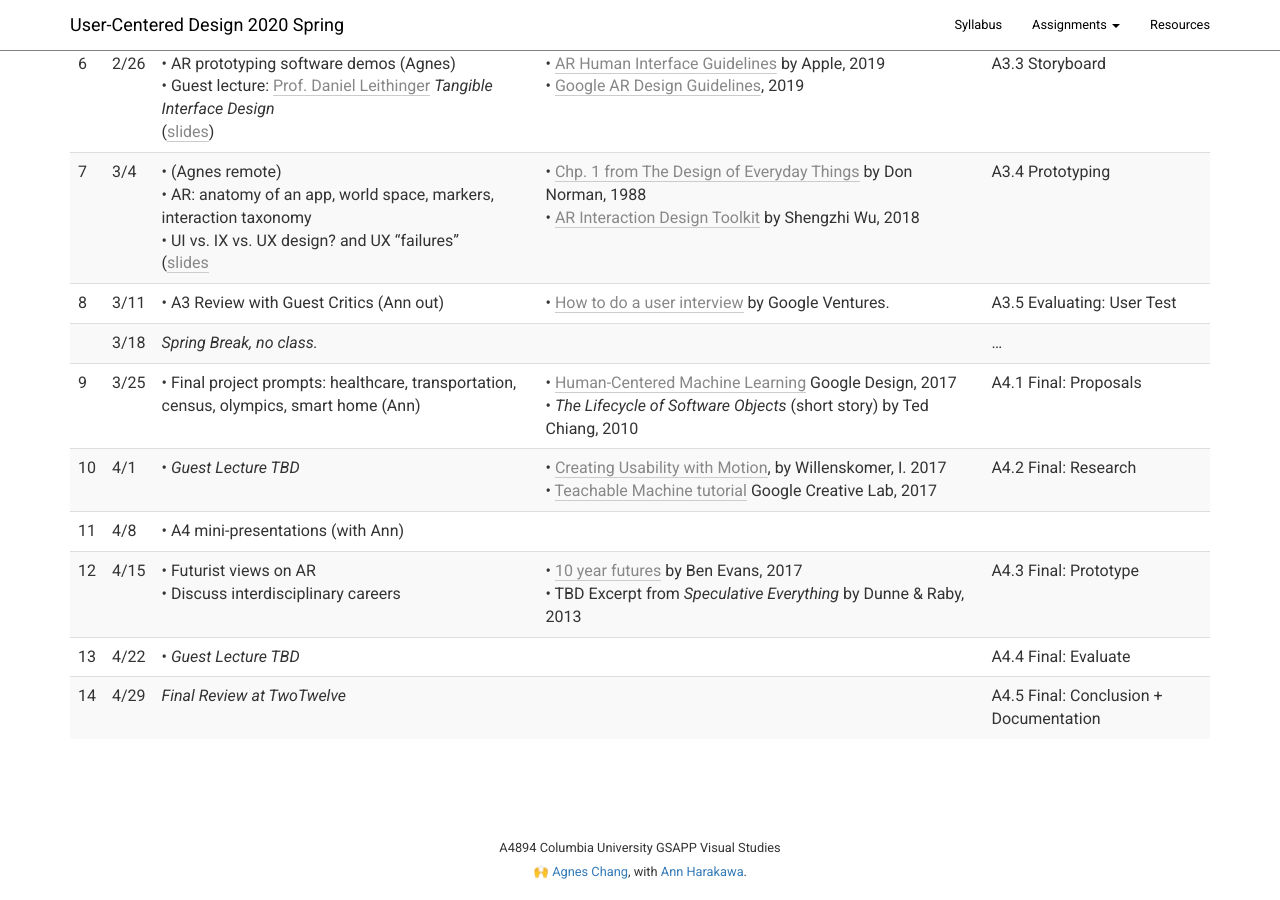
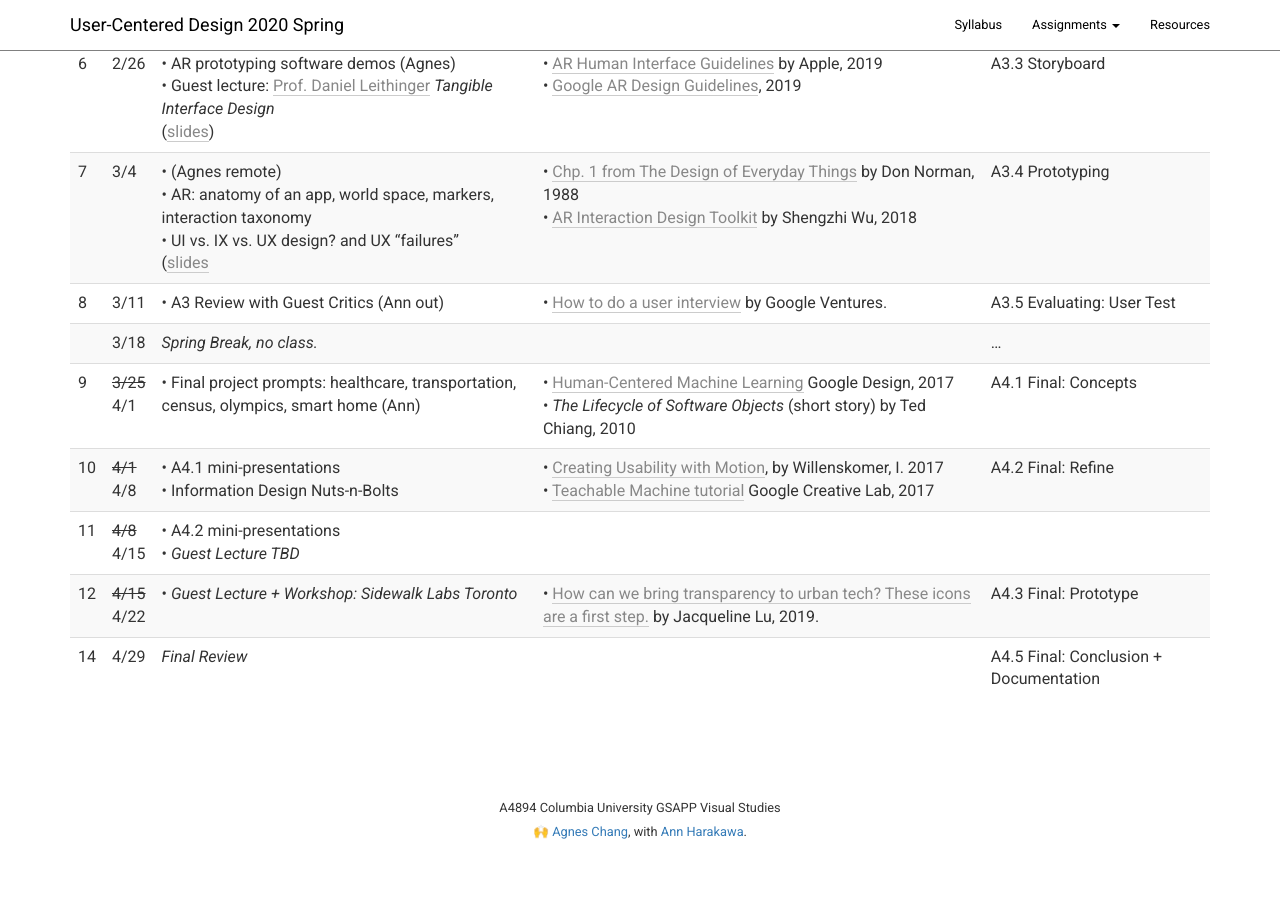
Before and after one commit to columbiaspatialinfo/columbiaspatialinfo.github.io, a Jekyll site: the page built from index.md, in a window 1280 px wide and 900 px high, scrolled down 1158 px. Built offline with Jekyll 4.4.1, drawn with Linux system fonts in a browser that asks for light colours; our own code applies the rules of GitHub Pages for plain Markdown files; after the commit the page ends 2018 px from its top, so only the background shows below that.

Commit message:
Update index.md

```diff
--- a/index.md
+++ b/index.md
@@ -35,9 +35,8 @@ _Subject to change as semester progresses._
 | 7        | 3/4      | • (Agnes remote)<br>• AR: anatomy of an app, world space, markers, interaction taxonomy<br>• UI vs. IX vs. UX design? and UX "failures"<br>([slides](https://docs.google.com/presentation/d/159qgbBaUgU6UiCEbA5rGhXqaQHOEb1iuz4tRKufAPyw/edit?usp=sharing)        | • [Chp. 1 from The Design of Everyday Things]({{ layout.canvasfiles }}6854751) by Don Norman, 1988<br>• [AR Interaction Design Toolkit](https://blog.prototypr.io/ar-interaction-design-toolkit-f47ca0733e31) by Shengzhi Wu, 2018                                                                                                                                    | A3.4 Prototyping                            |
 | 8        | 3/11     | • A3 Review with Guest Critics (Ann out)                                                               | • [How to do a user interview](https://www.youtube.com/watch?v=Qq3OiHQ-HCU) by Google Ventures.                                                                                                                                                                                 | A3.5 Evaluating: User Test                             |
 |          | 3/18     | *Spring Break, no class.*                                                                              |                                                                                                                                                                                                                                                                                 | …                                                      |
-| 9        | 3/25     | • Final project prompts: healthcare, transportation, census, olympics, smart home (Ann)                | • [Human-Centered Machine Learning](https://medium.com/google-design/human-centered-machine-learning-a770d10562cd) Google Design, 2017<br>• _The Lifecycle of Software Objects_ (short story) by Ted Chiang, 2010                                                                                                                                        | A4.1 Final: Proposals                                  |
-| 10       | 4/1      | • *Guest Lecture TBD*                                                                                  | • [Creating Usability with Motion](https://medium.com/ux-in-motion/creating-usability-with-motion-the-ux-in-motion-manifesto-a87a4584ddc), by Willenskomer, I. 2017<br>• [Teachable Machine tutorial](https://teachablemachine.withgoogle.com/) Google Creative Lab, 2017                                                                                                             | A4.2 Final: Research                                   |
-| 11       | 4/8      | • A4 mini-presentations (with Ann)                                                                     |                                                                                                                                                                                                                                                                                 |                                                        |
-| 12       | 4/15     | • Futurist views on AR<br>• Discuss interdisciplinary careers                              | • [10 year futures](https://www.ben-evans.com/benedictevans/2017/11/29/presentation-ten-year-futures) by Ben Evans, 2017<br>• TBD Excerpt from _Speculative Everything_ by Dunne & Raby, 2013                                                                                                                                                        | A4.3 Final: Prototype                                  |
-| 13       | 4/22     | • *Guest Lecture TBD*                                                                                  |                                                                                                                                                                                                                                                                                 | A4.4 Final: Evaluate                                   |
-| 14       | 4/29     | *Final Review at TwoTwelve*                                                                      |                                                                                                                                                                                                                                                                                 | A4.5 Final: Conclusion + Documentation                 |
+| 9        | ~~3/25~~<br>4/1     | • Final project prompts: healthcare, transportation, census, olympics, smart home (Ann)                | • [Human-Centered Machine Learning](https://medium.com/google-design/human-centered-machine-learning-a770d10562cd) Google Design, 2017<br>• _The Lifecycle of Software Objects_ (short story) by Ted Chiang, 2010                                                                                                                                        | A4.1 Final: Concepts                                  |
+| 10       | ~~4/1~~<br>4/8      | • A4.1 mini-presentations<br>• Information Design Nuts-n-Bolts                                                                                  | • [Creating Usability with Motion](https://medium.com/ux-in-motion/creating-usability-with-motion-the-ux-in-motion-manifesto-a87a4584ddc), by Willenskomer, I. 2017<br>• [Teachable Machine tutorial](https://teachablemachine.withgoogle.com/) Google Creative Lab, 2017                                                                                                             | A4.2 Final: Refine                                   |
+| 11       | ~~4/8~~<br>4/15      | • A4.2 mini-presentations<br>• *Guest Lecture TBD*                                                                     |                                                                                                                                                                                                                                                                                 |                                                        |
+| 12       | ~~4/15~~<br>4/22     | • *Guest Lecture + Workshop: Sidewalk Labs Toronto*                              | • [How can we bring transparency to urban tech? These icons are a first step.](https://medium.com/sidewalk-talk/how-can-we-make-urban-tech-transparent-these-icons-are-a-first-step-f03f237f8ff0) by Jacqueline Lu, 2019.                                                                                                                                                        | A4.3 Final: Prototype                                  |
+| 14       | 4/29     | *Final Review*                                                                      |                                                                                                                                                                                                                                                                                 | A4.5 Final: Conclusion + Documentation                 |
```
